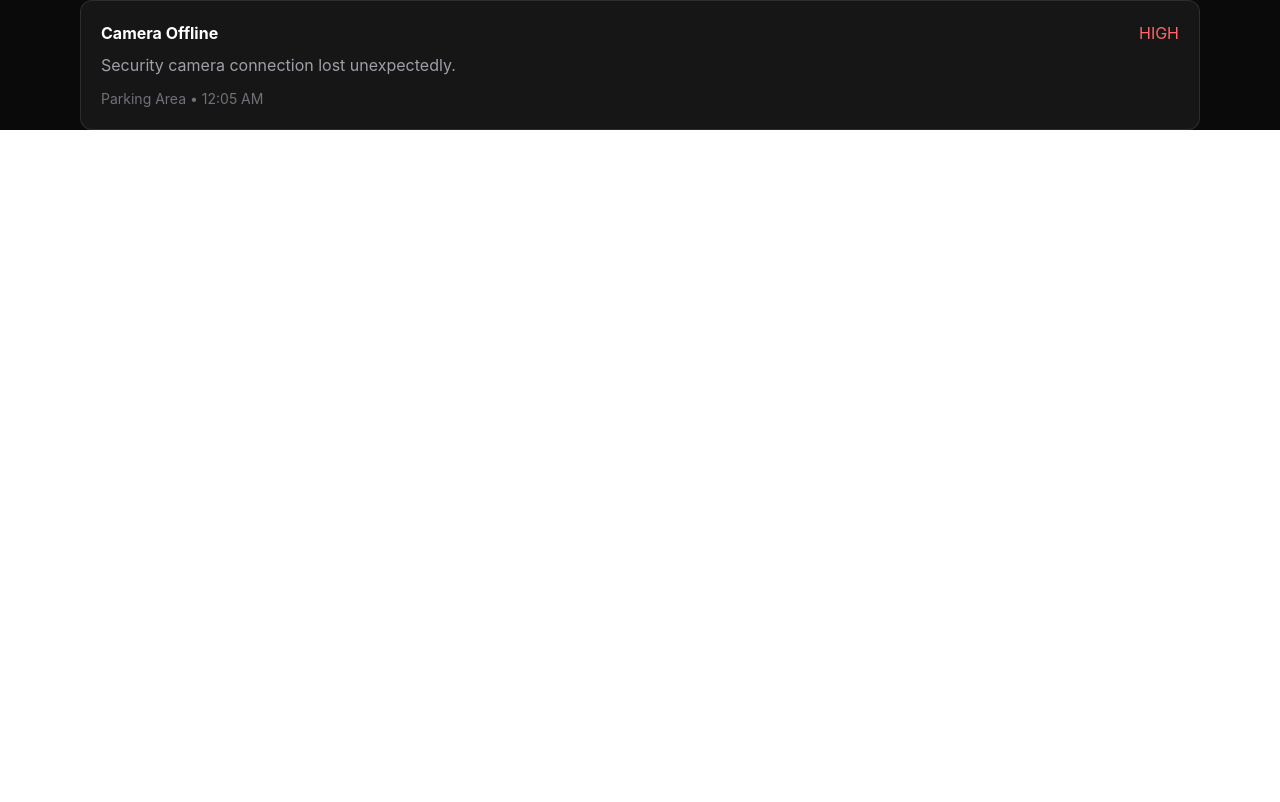
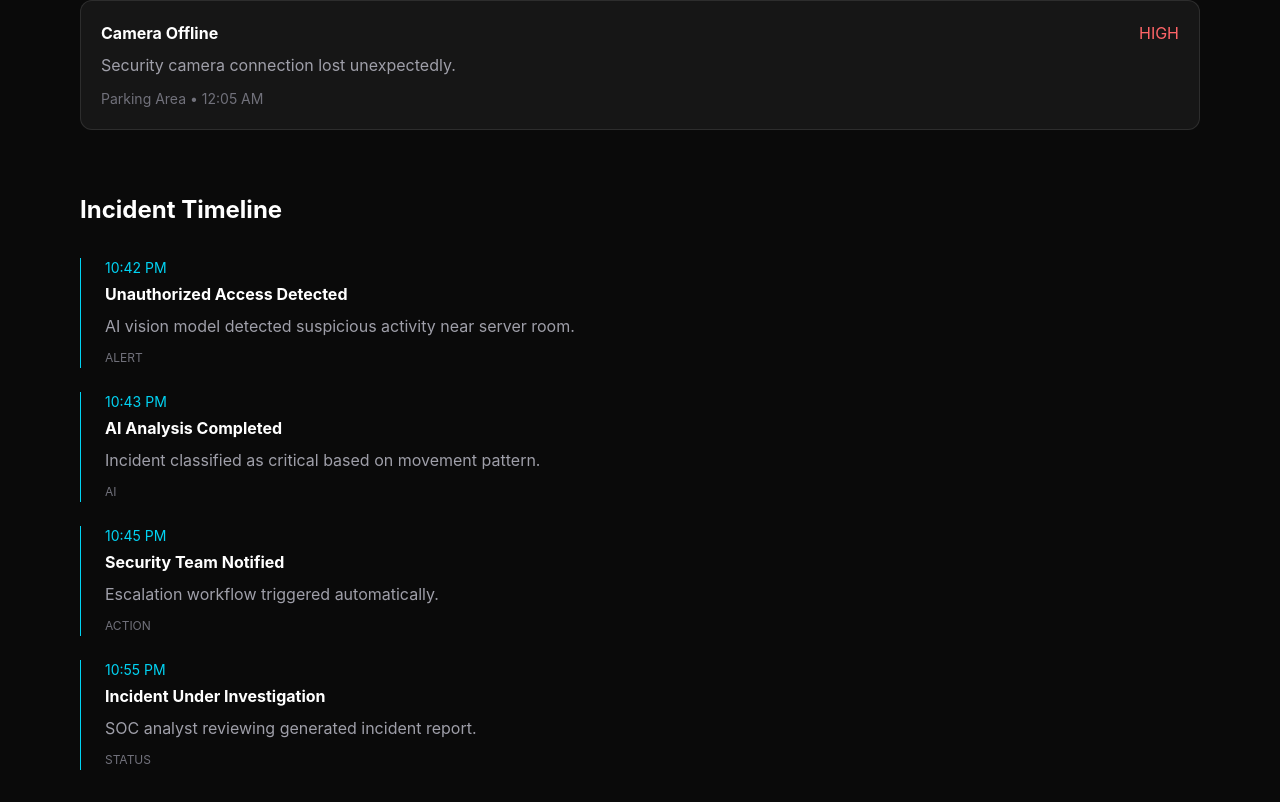
Before and after one commit to ayushjoseph/AI-Security-Incident-Monitoring-Dashboard, a React (Vite) app in the folder frontend/: page / in a window 1280 px wide. Shown: the part 1050-1852 px from the top of the page. Before the commit the page ends 1180 px from the top, so only its background shows below. Built offline with nearby package versions, Linux system fonts and the light colour scheme.

Commit message:
feat: add incident timeline

```diff
--- a/frontend/src/App.tsx
+++ b/frontend/src/App.tsx
@@ -2,6 +2,7 @@ import Navbar from "./components/layout/Navbar";
 import Hero from "./components/dashboard/Hero";
 import StatCard from "./components/dashboard/StatCard";
 import IncidentList from "./components/dashboard/IncidentList";
+import IncidentTimeline from "./components/dashboard/IncidentTimeline";
 function App() {
   return (
     <div className="min-h-screen bg-neutral-950">
@@ -29,6 +30,7 @@ function App() {
 
       </div>
             <IncidentList />
+            <IncidentTimeline />
     </div>
   );
 }
--- /dev/null
+++ b/frontend/src/components/dashboard/IncidentTimeline.tsx
@@ -0,0 +1,89 @@
+import { timelineEvents } from "../../data/timeline";
+
+
+function IncidentTimeline() {
+
+
+return(
+
+<div className="px-20 mt-16 pb-20">
+
+
+<h2 className="text-white text-2xl font-bold mb-8">
+
+Incident Timeline
+
+</h2>
+
+
+<div className="space-y-6">
+
+
+{timelineEvents.map((event)=>(
+
+
+<div
+
+key={event.id}
+
+className="
+border-l
+border-cyan-400
+pl-6
+"
+
+
+>
+
+
+<p className="text-cyan-400 text-sm">
+
+{event.time}
+
+</p>
+
+
+<h3 className="text-white font-bold mt-1">
+
+{event.title}
+
+</h3>
+
+
+<p className="text-zinc-400 mt-2">
+
+{event.description}
+
+</p>
+
+
+<span className="
+inline-block
+mt-3
+text-xs
+text-zinc-500
+">
+
+{event.type}
+
+</span>
+
+
+</div>
+
+
+))}
+
+
+</div>
+
+
+</div>
+
+)
+
+
+}
+
+
+export default IncidentTimeline;
--- /dev/null
+++ b/frontend/src/data/timeline.ts
@@ -0,0 +1,42 @@
+export const timelineEvents = [
+
+  {
+    id: 1,
+    time: "10:42 PM",
+    title: "Unauthorized Access Detected",
+    type: "ALERT",
+    description:
+      "AI vision model detected suspicious activity near server room."
+  },
+
+
+  {
+    id: 2,
+    time: "10:43 PM",
+    title: "AI Analysis Completed",
+    type: "AI",
+    description:
+      "Incident classified as critical based on movement pattern."
+  },
+
+
+  {
+    id: 3,
+    time: "10:45 PM",
+    title: "Security Team Notified",
+    type: "ACTION",
+    description:
+      "Escalation workflow triggered automatically."
+  },
+
+
+  {
+    id: 4,
+    time: "10:55 PM",
+    title: "Incident Under Investigation",
+    type: "STATUS",
+    description:
+      "SOC analyst reviewing generated incident report."
+  }
+
+];
```
